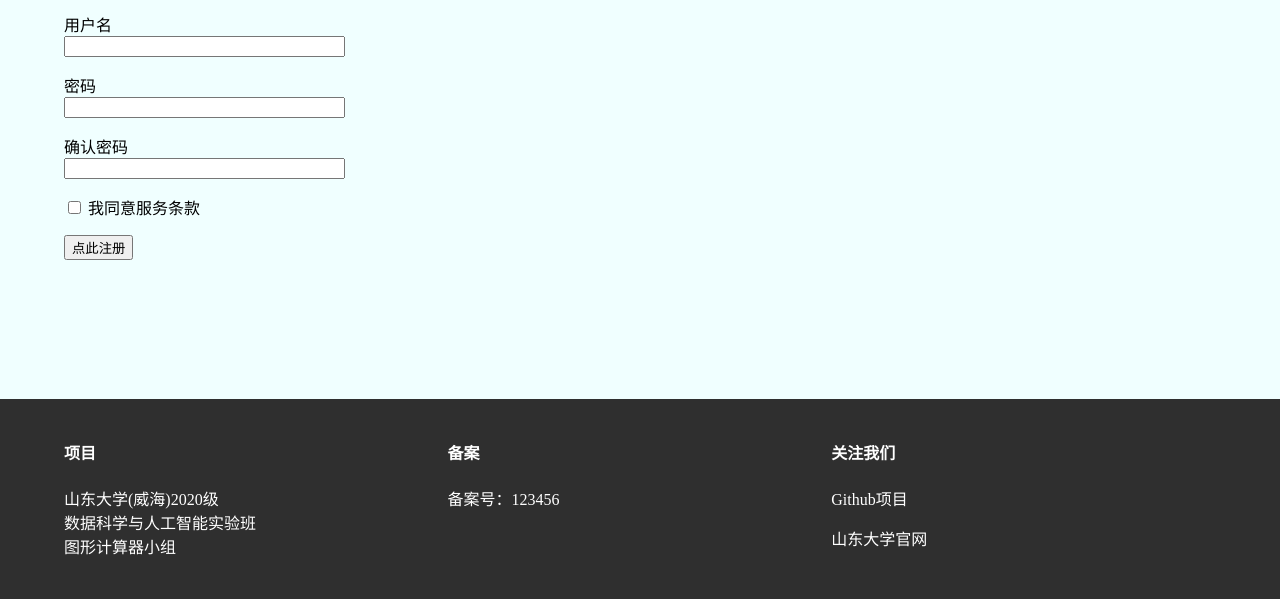
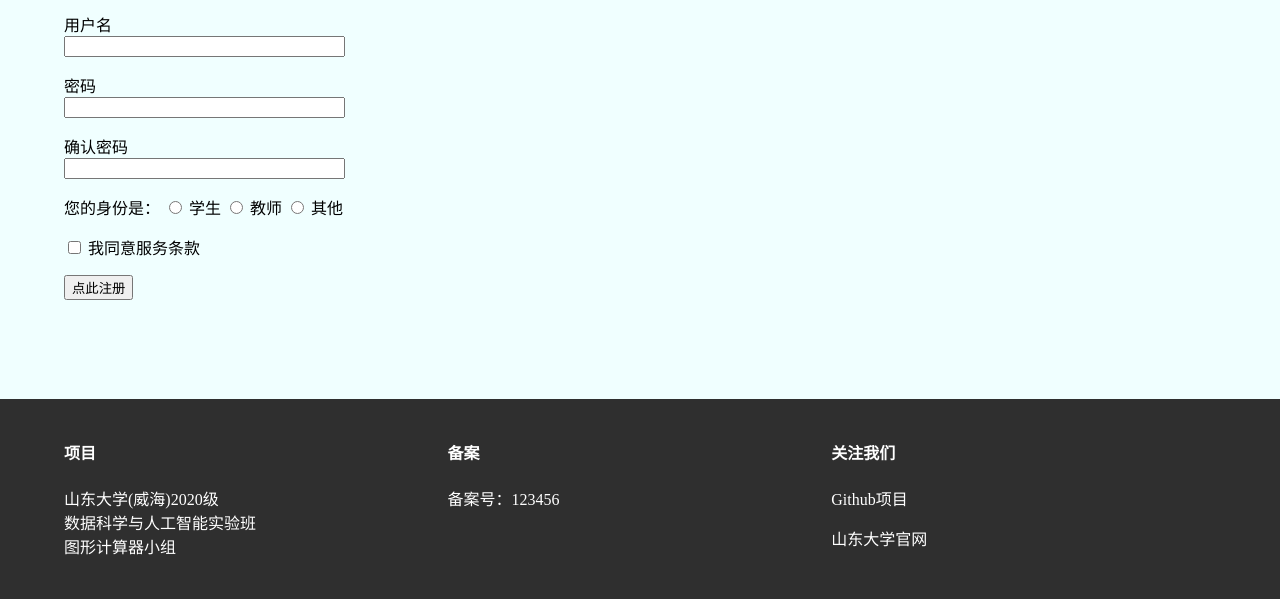
Before and after one commit to piculator/Flask-html, a Flask app: page /register in a window 1280 px wide. Shown: the part 201-800 px from the top of the page. Run offline with Flask 2, Linux system fonts and the light colour scheme.

Commit message:
add identity choices while register

```diff
--- a/app/forms.py
+++ b/app/forms.py
@@ -15,10 +15,10 @@ class RegistrationForm(FlaskForm):
     password = PasswordField('密码', validators=[DataRequired()])
     password2 = PasswordField(
         '确认密码', validators=[DataRequired(), EqualTo('password')])
-    identity = SelectField('您的身份是', choices=[
-        ('student','学生'),('teacher','教师'),('other','其他')
+    identity = RadioField('您的身份是', choices=[
+        ('S','学生'),('T','教师'),('O','其他')
     ], validators=[DataRequired()])
-    accept = BooleanField('我同意服务条款', )
+    accept = BooleanField('我同意服务条款', validators=[DataRequired()])
     submit = SubmitField('点此注册')
 
     def validate_username(self, username):
@@ -26,9 +26,9 @@ class RegistrationForm(FlaskForm):
         if user is not None:
             raise ValidationError('用户名已被使用，请换一个用户名')
 
-    def validate_accept(self, accept):
-        if not accept:
-            raise ValidationError('须同意服务条款才可注册')
+    # def validate_accept(self, accept):
+    #     if accept:
+    #         raise ValidationError('须同意服务条款才可注册')
 
     # def validate_email(self, email):
     #     user = User.query.filter_by(email=email.data).first()
--- a/app/routes.py
+++ b/app/routes.py
@@ -61,6 +61,7 @@ def register():
     if form.validate_on_submit():
         user = User(username=form.username.data)
         user.set_password(form.password.data)
+        user.identity = form.identity.data
         db.session.add(user)
         db.session.commit()
         flash('恭喜，您已经成功注册Piculator会员！')
--- a/app/templates/register.html
+++ b/app/templates/register.html
@@ -26,6 +26,15 @@
         {% endfor %}
     </p>
     <p>
+        您的身份是：
+        {% for subfield in form.identity %}
+            {{ subfield }} {{ subfield.label }}
+        {% endfor %}
+        {% for error in form.identity.errors %}
+        <span style="color: red;">[{{ error }}]</span>
+        {% endfor %}
+    </p>
+    <p>
         {{ form.accept }} {{ form.accept.label }}<br>
         {% for error in form.accept.errors %}
         <span style="color: red;">[{{ error }}]</span>
--- a/app/templates/user.html
+++ b/app/templates/user.html
@@ -15,9 +15,7 @@
     {% if user == current_user %}
     <h3>当前云端容量：{{cs}}/10 MB</h3>
     <div id="s1">
-        <div style="background:cornflowerblue; width:{{cspercent}}%;">
-
-        </div>
+        <div id="s2" style="background:cornflowerblue; width:{{cspercent}}%;">　</div>
     </div>
     ({{cspercent}}%)
     <br>
```
